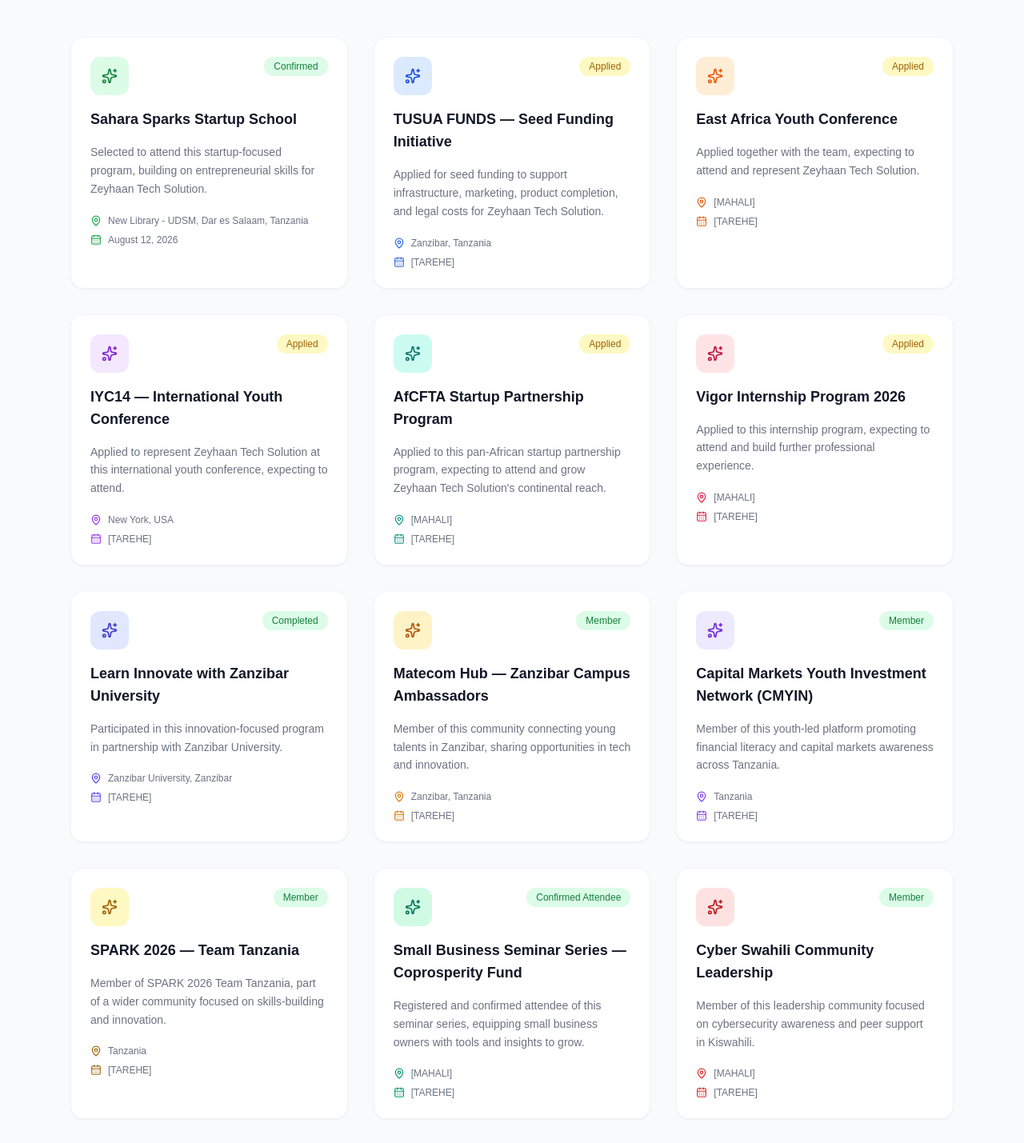
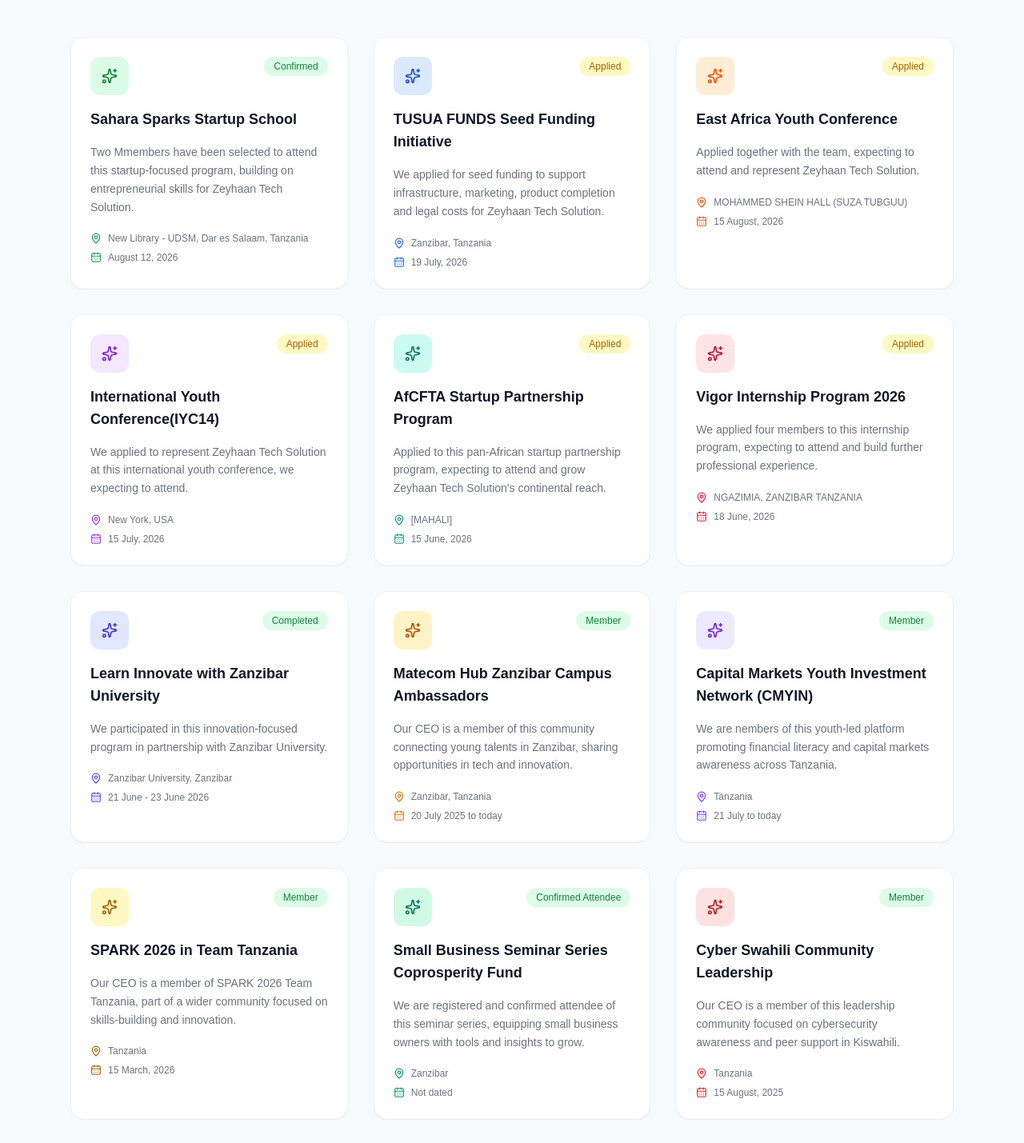
Before and after one commit to zeytham/zeyhaan-portfolio, a Next.js app: page / in a window 1280 px wide. Shown: the part 4980-6409 px from the top of the page at 80% size. Built offline with nearby package versions, Linux system fonts and the light colour scheme.

Commit message:
Refactor text in Experiences component
Updated text for clarity and corrected grammatical errors in the Experiences component.

```diff
--- a/components/Experiences.jsx
+++ b/components/Experiences.jsx
@@ -19,7 +19,7 @@
           <h2 className="text-4xl font-bold text-gray-900 mb-4">Experiences</h2>
           <div className="w-16 h-1 bg-green-600 mx-auto rounded-full" />
           <p className="text-gray-500 mt-6 max-w-xl mx-auto leading-relaxed">
-            Conferences, startup programs, and opportunities that have shaped our journey.
+            Conferences, startup programs and opportunities that have shaped our journey.
           </p>
         </motion.div>
 
@@ -41,7 +41,7 @@
             </div>
             <h3 className="text-lg font-bold text-gray-900">Sahara Sparks Startup School</h3>
             <p className="text-gray-500 text-sm leading-relaxed">
-              Selected to attend this startup-focused program, building on entrepreneurial skills for Zeyhaan Tech Solution.
+              Two Mmembers have been selected to attend this startup-focused program, building on entrepreneurial skills for Zeyhaan Tech Solution.
             </p>
             <div className="flex flex-col gap-2 pt-1">
               <div className="flex items-center gap-2 text-xs text-gray-500">
@@ -69,9 +69,9 @@
               </div>
               <span className="text-xs bg-yellow-100 text-yellow-700 px-3 py-1 rounded-full font-medium">Applied</span>
             </div>
-            <h3 className="text-lg font-bold text-gray-900">TUSUA FUNDS — Seed Funding Initiative</h3>
+            <h3 className="text-lg font-bold text-gray-900">TUSUA FUNDS Seed Funding Initiative</h3>
             <p className="text-gray-500 text-sm leading-relaxed">
-              Applied for seed funding to support infrastructure, marketing, product completion, and legal costs for Zeyhaan Tech Solution.
+              We applied for seed funding to support infrastructure, marketing, product completion and legal costs for Zeyhaan Tech Solution.
             </p>
             <div className="flex flex-col gap-2 pt-1">
               <div className="flex items-center gap-2 text-xs text-gray-500">
@@ -80,7 +80,7 @@
               </div>
               <div className="flex items-center gap-2 text-xs text-gray-500">
                 <CalendarDays size={14} className="text-blue-600" />
-                [TAREHE]
+                19 July, 2026
               </div>
             </div>
           </motion.div>
@@ -106,11 +106,11 @@
             <div className="flex flex-col gap-2 pt-1">
               <div className="flex items-center gap-2 text-xs text-gray-500">
                 <MapPin size={14} className="text-orange-600" />
-                [MAHALI]
+                MOHAMMED SHEIN HALL (SUZA TUBGUU)
               </div>
               <div className="flex items-center gap-2 text-xs text-gray-500">
                 <CalendarDays size={14} className="text-orange-600" />
-                [TAREHE]
+                15 August, 2026
               </div>
             </div>
           </motion.div>
@@ -129,9 +129,9 @@
               </div>
               <span className="text-xs bg-yellow-100 text-yellow-700 px-3 py-1 rounded-full font-medium">Applied</span>
             </div>
-            <h3 className="text-lg font-bold text-gray-900">IYC14 — International Youth Conference</h3>
+            <h3 className="text-lg font-bold text-gray-900">International Youth Conference(IYC14)</h3>
             <p className="text-gray-500 text-sm leading-relaxed">
-              Applied to represent Zeyhaan Tech Solution at this international youth conference, expecting to attend.
+              We applied to represent Zeyhaan Tech Solution at this international youth conference, we expecting to attend.
             </p>
             <div className="flex flex-col gap-2 pt-1">
               <div className="flex items-center gap-2 text-xs text-gray-500">
@@ -140,7 +140,7 @@
               </div>
               <div className="flex items-center gap-2 text-xs text-gray-500">
                 <CalendarDays size={14} className="text-purple-600" />
-                [TAREHE]
+                15 July, 2026
               </div>
             </div>
           </motion.div>
@@ -170,7 +170,7 @@
               </div>
               <div className="flex items-center gap-2 text-xs text-gray-500">
                 <CalendarDays size={14} className="text-teal-600" />
-                [TAREHE]
+                15 June, 2026
               </div>
             </div>
           </motion.div>
@@ -191,16 +191,16 @@
             </div>
             <h3 className="text-lg font-bold text-gray-900">Vigor Internship Program 2026</h3>
             <p className="text-gray-500 text-sm leading-relaxed">
-              Applied to this internship program, expecting to attend and build further professional experience.
+              We applied four members  to this internship program, expecting to attend and build further professional experience.
             </p>
             <div className="flex flex-col gap-2 pt-1">
               <div className="flex items-center gap-2 text-xs text-gray-500">
                 <MapPin size={14} className="text-rose-600" />
-                [MAHALI]
+                NGAZIMIA, ZANZIBAR TANZANIA
               </div>
               <div className="flex items-center gap-2 text-xs text-gray-500">
                 <CalendarDays size={14} className="text-rose-600" />
-                [TAREHE]
+                18 June, 2026
               </div>
             </div>
           </motion.div>
@@ -221,7 +221,7 @@
             </div>
             <h3 className="text-lg font-bold text-gray-900">Learn Innovate with Zanzibar University</h3>
             <p className="text-gray-500 text-sm leading-relaxed">
-              Participated in this innovation-focused program in partnership with Zanzibar University.
+              We participated in this innovation-focused program in partnership with Zanzibar University.
             </p>
             <div className="flex flex-col gap-2 pt-1">
               <div className="flex items-center gap-2 text-xs text-gray-500">
@@ -230,7 +230,7 @@
               </div>
               <div className="flex items-center gap-2 text-xs text-gray-500">
                 <CalendarDays size={14} className="text-indigo-600" />
-                [TAREHE]
+                21 June - 23 June 2026
               </div>
             </div>
           </motion.div>
@@ -249,9 +249,9 @@
               </div>
               <span className="text-xs bg-green-100 text-green-700 px-3 py-1 rounded-full font-medium">Member</span>
             </div>
-            <h3 className="text-lg font-bold text-gray-900">Matecom Hub — Zanzibar Campus Ambassadors</h3>
+            <h3 className="text-lg font-bold text-gray-900">Matecom Hub Zanzibar Campus Ambassadors</h3>
             <p className="text-gray-500 text-sm leading-relaxed">
-              Member of this community connecting young talents in Zanzibar, sharing opportunities in tech and innovation.
+              Our CEO is a member of this community connecting young talents in Zanzibar, sharing opportunities in tech and innovation.
             </p>
             <div className="flex flex-col gap-2 pt-1">
               <div className="flex items-center gap-2 text-xs text-gray-500">
@@ -260,7 +260,7 @@
               </div>
               <div className="flex items-center gap-2 text-xs text-gray-500">
                 <CalendarDays size={14} className="text-amber-600" />
-                [TAREHE]
+                20 July 2025 to today
               </div>
             </div>
           </motion.div>
@@ -281,7 +281,7 @@
             </div>
             <h3 className="text-lg font-bold text-gray-900">Capital Markets Youth Investment Network (CMYIN)</h3>
             <p className="text-gray-500 text-sm leading-relaxed">
-              Member of this youth-led platform promoting financial literacy and capital markets awareness across Tanzania.
+              We are nembers of this youth-led platform promoting financial literacy and capital markets awareness across Tanzania.
             </p>
             <div className="flex flex-col gap-2 pt-1">
               <div className="flex items-center gap-2 text-xs text-gray-500">
@@ -290,7 +290,7 @@
               </div>
               <div className="flex items-center gap-2 text-xs text-gray-500">
                 <CalendarDays size={14} className="text-violet-600" />
-                [TAREHE]
+                21 July to today
               </div>
             </div>
           </motion.div>
@@ -309,9 +309,9 @@
               </div>
               <span className="text-xs bg-green-100 text-green-700 px-3 py-1 rounded-full font-medium">Member</span>
             </div>
-            <h3 className="text-lg font-bold text-gray-900">SPARK 2026 — Team Tanzania</h3>
+            <h3 className="text-lg font-bold text-gray-900">SPARK 2026 in Team Tanzania</h3>
             <p className="text-gray-500 text-sm leading-relaxed">
-              Member of SPARK 2026 Team Tanzania, part of a wider community focused on skills-building and innovation.
+              Our CEO is a member of SPARK 2026 Team Tanzania, part of a wider community focused on skills-building and innovation.
             </p>
             <div className="flex flex-col gap-2 pt-1">
               <div className="flex items-center gap-2 text-xs text-gray-500">
@@ -320,7 +320,7 @@
               </div>
               <div className="flex items-center gap-2 text-xs text-gray-500">
                 <CalendarDays size={14} className="text-yellow-700" />
-                [TAREHE]
+                15 March, 2026
               </div>
             </div>
           </motion.div>
@@ -339,18 +339,18 @@
               </div>
               <span className="text-xs bg-green-100 text-green-700 px-3 py-1 rounded-full font-medium">Confirmed Attendee</span>
             </div>
-            <h3 className="text-lg font-bold text-gray-900">Small Business Seminar Series — Coprosperity Fund</h3>
+            <h3 className="text-lg font-bold text-gray-900">Small Business Seminar Series Coprosperity Fund</h3>
             <p className="text-gray-500 text-sm leading-relaxed">
-              Registered and confirmed attendee of this seminar series, equipping small business owners with tools and insights to grow.
+              We are registered and confirmed attendee of this seminar series, equipping small business owners with tools and insights to grow.
             </p>
             <div className="flex flex-col gap-2 pt-1">
               <div className="flex items-center gap-2 text-xs text-gray-500">
                 <MapPin size={14} className="text-emerald-600" />
-                [MAHALI]
+                Zanzibar
               </div>
               <div className="flex items-center gap-2 text-xs text-gray-500">
                 <CalendarDays size={14} className="text-emerald-600" />
-                [TAREHE]
+                Not dated
               </div>
             </div>
           </motion.div>
@@ -371,16 +371,16 @@
             </div>
             <h3 className="text-lg font-bold text-gray-900">Cyber Swahili Community Leadership</h3>
             <p className="text-gray-500 text-sm leading-relaxed">
-              Member of this leadership community focused on cybersecurity awareness and peer support in Kiswahili.
+              Our CEO is a member of this leadership community focused on cybersecurity awareness and peer support in Kiswahili.
             </p>
             <div className="flex flex-col gap-2 pt-1">
               <div className="flex items-center gap-2 text-xs text-gray-500">
                 <MapPin size={14} className="text-red-600" />
-                [MAHALI]
+                Tanzania
               </div>
               <div className="flex items-center gap-2 text-xs text-gray-500">
                 <CalendarDays size={14} className="text-red-600" />
-                [TAREHE]
+                15 August, 2025
               </div>
             </div>
           </motion.div>
```
